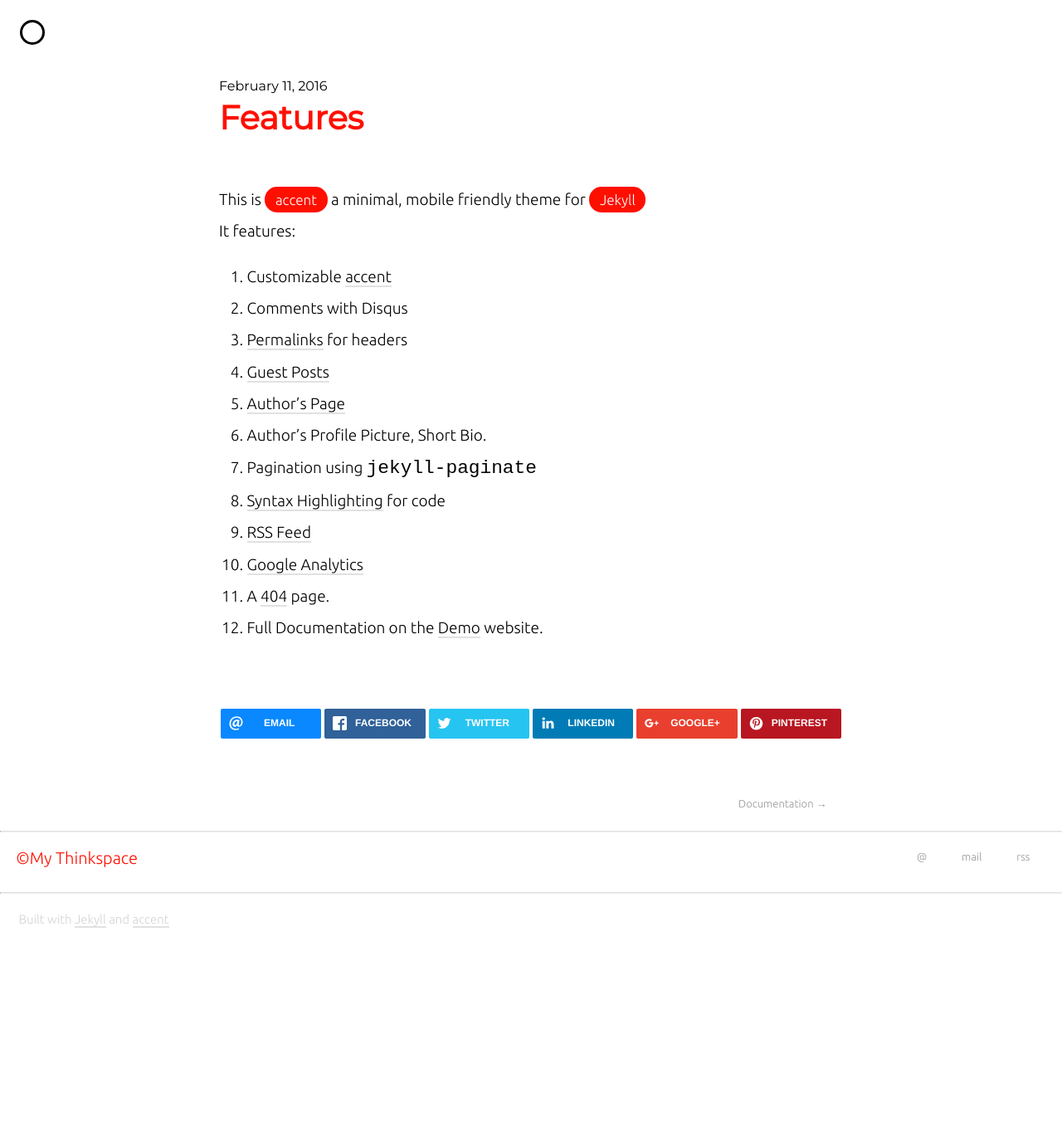
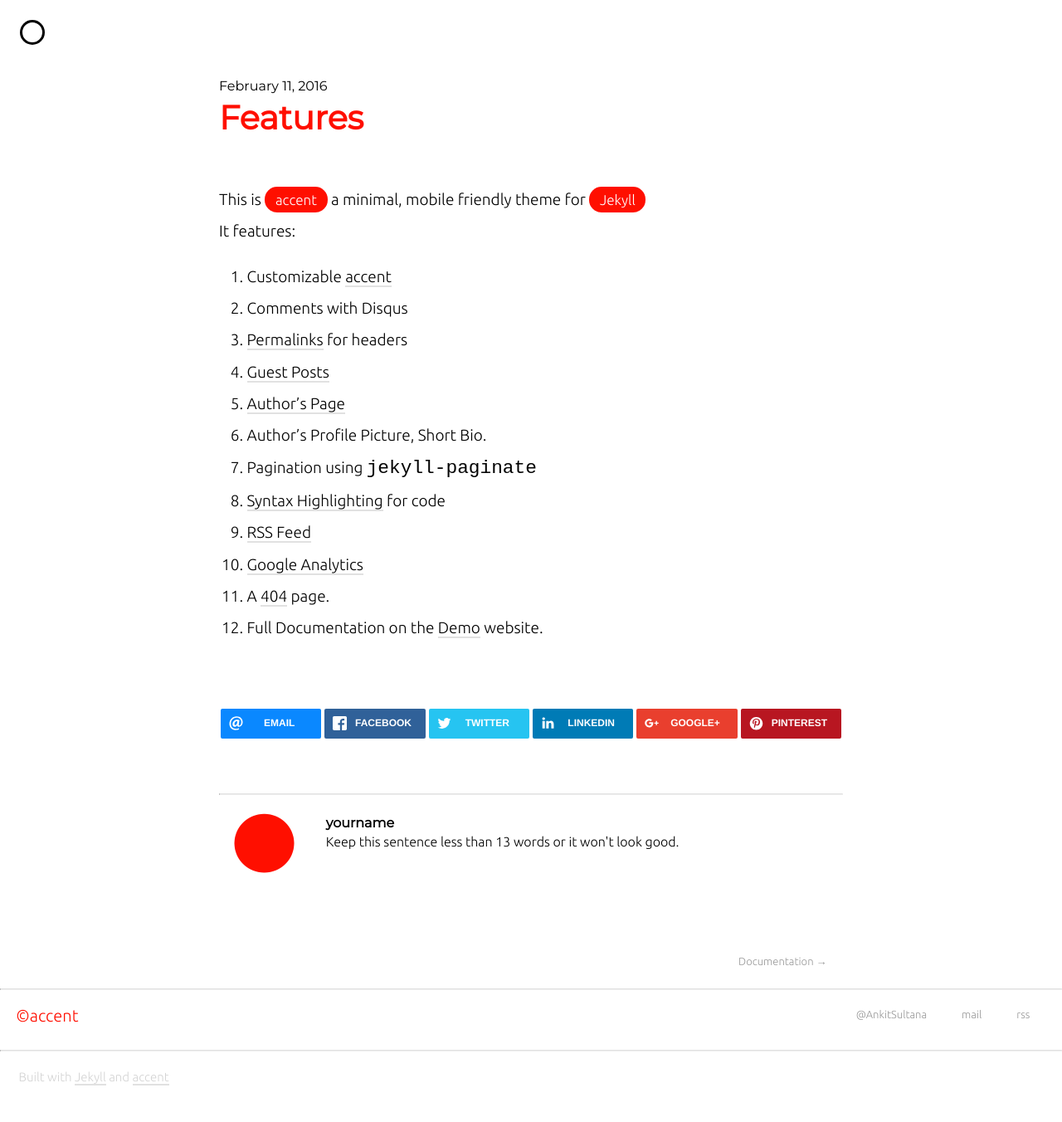
Before and after one commit to dhillonv10/dhillonv10.github.io, a Jekyll site: the page built from _posts/2016-02-11-features.markdown, in a window 1280 px wide. Shown: the whole page at 83% size. Built offline with Jekyll 4.4.1, drawn with Linux system fonts in a browser that asks for light colours; nearby versions of some CDN libraries; our own code applies the rules of GitHub Pages for plain Markdown files; comment, search, counter and statistics services are not loaded; before the commit the page ends 1162 px from its top, so only the background shows below that; part of the change alters nothing that is shown.

Commit message:
Initial commit

```diff
--- a/_config.yml
+++ b/_config.yml
@@ -1,61 +1,94 @@
-title:            "My Thinkspace"
-tagline:          Strong opinions, weakly held
-description:      Strong opinions, weakly held
+# User Settings | Edit there as per required
+
+title: accent
+url: "http://opsbug.com"
 baseurl: ""
-url: "https://opsbug.com"
 
-# Owner/author information
-owner:
-  name:           Vikram Dhillon
-  bio:            "Soon to be on first name basis with the world"
-  email:          dhillonv10@gmail.com
-  twitter:        opsbug
-  disqus:         opsbug
+# This will show up at the top of index page
+site_heading: >
+    foo <span class="faded">'s blog</span>
 
-tools:
-  standards:      "HTML, SCSS, Jekyll"
-  software:       "git"
+email: your@email.com
+author: yourname
+# This description will show up in google search results
+# (for index page) etc.
+description: >
+    accent is, as Trump would put it, the best
 
-## How to make an external link in the top nav-bar
-#  - title: Cole Who?
-#    url: http://coletownsend.com
-#    external: true
-#
+# This will what will show against &copy; in the footer
+copyright: accent
+# Toggle your short bio, which will displayed on your index page
+# Just toggle it and run jekyll again to see
+intro: false         # Tip: Remove the span from site_heading if intro is set to true
+# This will be displayed in your intro
+short_bio: >
+    Welcome! This is <span>accent</span>, a mobile friendly theme for Jekyll. The main feature of this
+    theme is that you can change the accent color. Refer the
+    <a class="underline different-highlight" href="http://ankitsultana.com/accent/documentation.html">
+        Documentation
+    </a>
+    to know how.
 
-# http://en.wikipedia.org/wiki/List_of_tz_database_time_zones
-timezone:    America/New_York
-future:      true
-highlighter: rouge
-markdown:    kramdown
+permalink: /:title.html
 
-kramdown:
-  auto_ids: true
-  footnote_nr: 1
-  entity_output: as_char
-  toc_levels: 1..6
-  use_coderay: false
+# Comments are powered by disqus
+comments: true
 
-  coderay:
-    coderay_line_numbers:
-    coderay_line_numbers_start: 1
-    coderay_tab_width: 4
-    coderay_bold_every: 10
-    coderay_css: class
+# keep about_stub roughly 12 words long for best results
+# This will show up at the bottom of each post
+# Note that about_footer should be true if you want
+# to see author information at the bottom of each post
+about_stub: >
+    Keep this sentence less than 13 words or it won't look good.
+
+about_footer: true
+
+twitter_username: AnkitSultana
+github_username: yourgithub
+facebook_id: yourusername
+
+favicon: true
+favicon_location: "images/favicon.ico"
+
+profile_picture: images/temp.png
+paginate: 5
+paginate_path: "/page/:num"
+tracking_id: UA-69243698-7 # GA Tracking ID
+
+# Social Stuff | open graph and twitter cards
+og_image: "images/accent.png" # This will show in facebook thumbnails
+twitter_image: "http://ankitsultana.com/images/accent.png?1234" # This will show in twitter cards
+
+####################################
+####################################
+####################################
+### Build Settings | Don't Touch ###
+####################################
+####################################
+####################################
+
+markdown: kramdown
+
+plugins:
+    - jekyll-paginate
 
 sass:
-    style: :compressed
+    style: compressed
+    sass_dir: _sass
 
-# Gems
-gems:
-  - jekyll-mentions
-  - jekyll-sitemap
-  - jekyll-feed
+# Scopes
+defaults:
+    -
+        scope:
+            path:   ""
+            type:   "pages"
+        values:
+            layout: "page"
+    -
+        scope:
+            path:   ""
+            type:   "posts"
+        values:
+            layout: "post"
 
-jekyll-mentions:
-  base_url: https://twitter.com
-
-# https://github.com/mojombo/jekyll/wiki/Permalinks
-permalink:   /:categories/:title
-
-include: [".htaccess"]
-exclude: ["lib", "config.rb", "Capfile", "config", "log", "Rakefile", "Rakefile.rb", "tmp"]
+exclude: [vendor] # For travis ci
```
Also changed, not shown: README.md (deleted), 1 other file.
